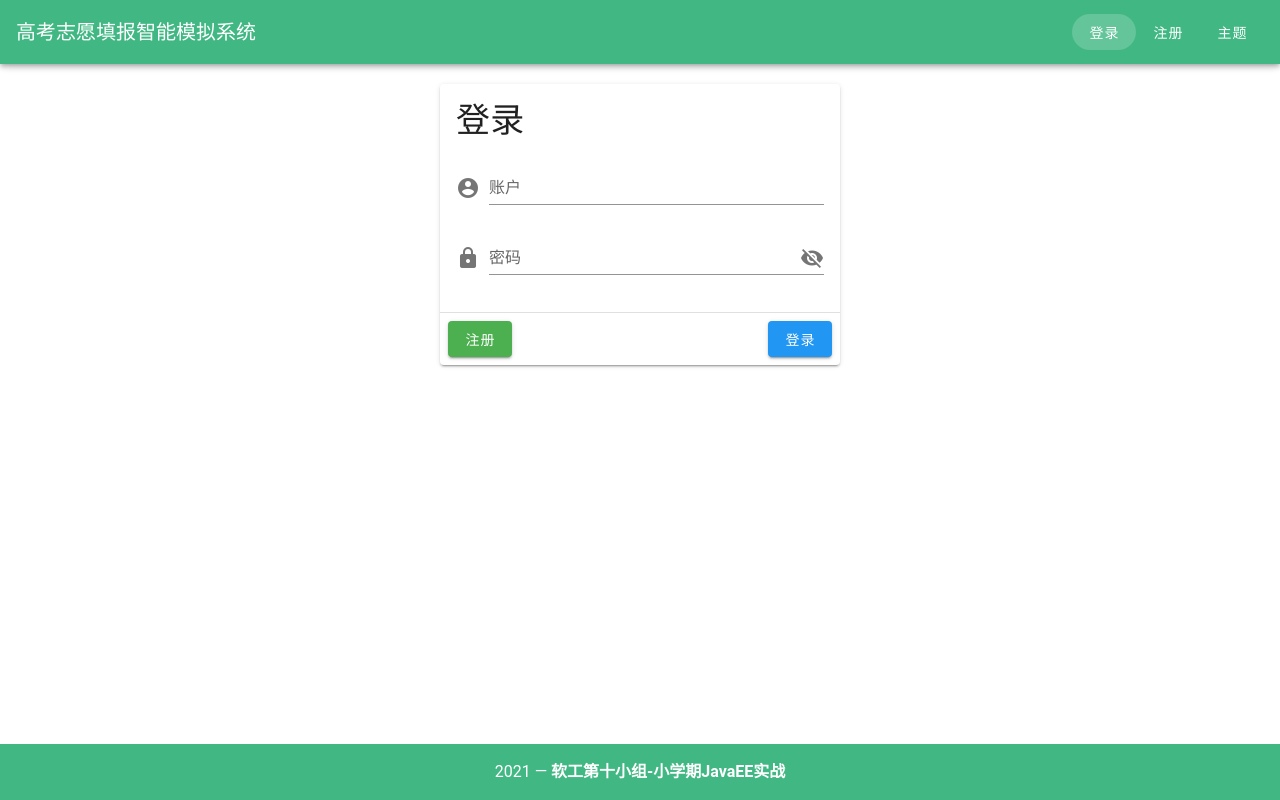
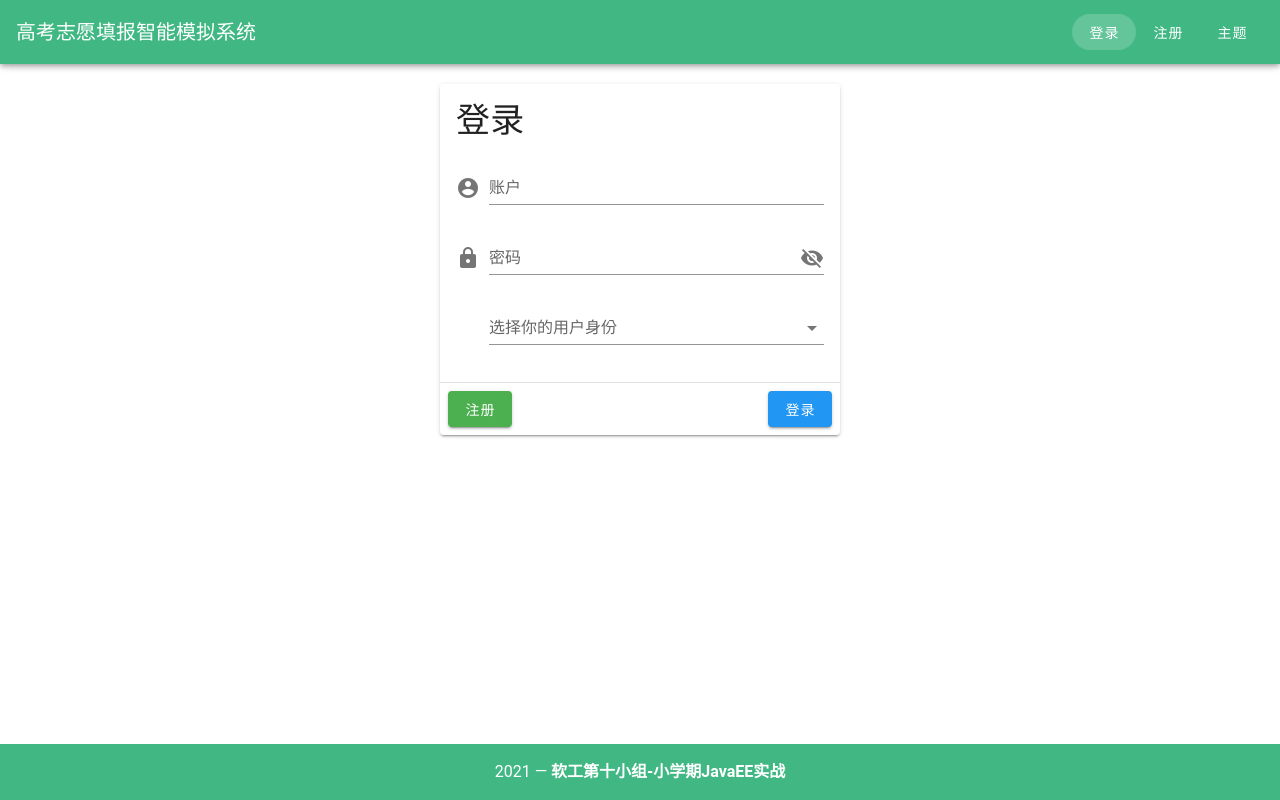
Before and after one commit to ckqqqq/JavaEE, a Vue app: page / in a window 1280 px wide. Built offline with nearby package versions, Linux system fonts and the light colour scheme.

Commit message:
1.2
9.3 完善了登录界面，增加了权限

```diff
--- a/src/views/Login/Login.vue
+++ b/src/views/Login/Login.vue
@@ -16,6 +16,12 @@
 					:append-icon="showPassword ? 'mdi-eye' : 'mdi-eye-off'"
 					@click:append="showPassword = !showPassword"
 				/>
+                <v-autocomplete
+                        label="选择你的用户身份"
+                        prepend-icon="mdi-face"
+                        :items="identities"
+
+                ></v-autocomplete>
 			</v-form>
 		</v-card-text>
 <!--        这个是啥？这个是分割线 -->
@@ -46,7 +52,9 @@
 export default {
 	name: 'LoginPage',
 	data() {
-		return {
+		return ({
+
+            identities: ['学生', '教师', '管理用户'],
             register:{
                 //  label
                 label: '注册',
@@ -60,7 +68,8 @@ export default {
                 url: '/Menu/Layout'
             },
 			showPassword: false
-		}
+		})
+
 	}
 }
 </script>
--- a/src/views/Login/Signup.vue
+++ b/src/views/Login/Signup.vue
@@ -34,7 +34,7 @@
                             label="确认密码"
                             v-model="confirmPassword"
                             :rules="confirmPasswordRules.concat(passwordConfirmationRule)"
-                            type="password"
+                            :type="showPassword ? 'text' : 'password'"
                             required
                             prepend-icon="mdi-lock-check"
                             :append-icon="showPassword ? 'mdi-eye' : 'mdi-eye-off'"
@@ -108,7 +108,7 @@
         //         showPassword: false
         //     })
         // },lkdsajlkjdsaflkjdsaklfjdaslkfjlsadfjlk
-        data: () => (
+        data() { return (
             {
                 agreeToTerms: false,
                 agreeToTermsRules: [
@@ -133,8 +133,8 @@
                 //     '密码需要大于8位'
                 // ],
                 // confirmPasswordRules: [v => !!v || "密码不一致"],
-                passwordRules: [v => !!v || "Password is required"],
-                confirmPasswordRules: [v => !!v || "Password is required"],
+                passwordRules: [v => !!v || "请输入密码"],
+                confirmPasswordRules: [v => !!v || "请输入验证密码"],
 
                 identities: ['学生', '教师', '管理用户'],
                 identityRules: [
@@ -158,11 +158,13 @@
                 ],
                 formValidity: false,
                 showPassword: true,
-            }),
+            }
+            )
+        },
         computed: {
             passwordConfirmationRule() {
                 return () =>
-                    this.password === this.confirmPassword || "Password must match";
+                    this.password === this.confirmPassword || "密码不一致";
             }
         },
         methods: {
--- a/src/views/Menu/Layout.vue
+++ b/src/views/Menu/Layout.vue
@@ -4,7 +4,7 @@
 
         <v-navigation-drawer
                 v-model="drawer"
-
+                expand-on-hover="true"
                 absolute="True"
         >
 <!--            颜色               -->
```
